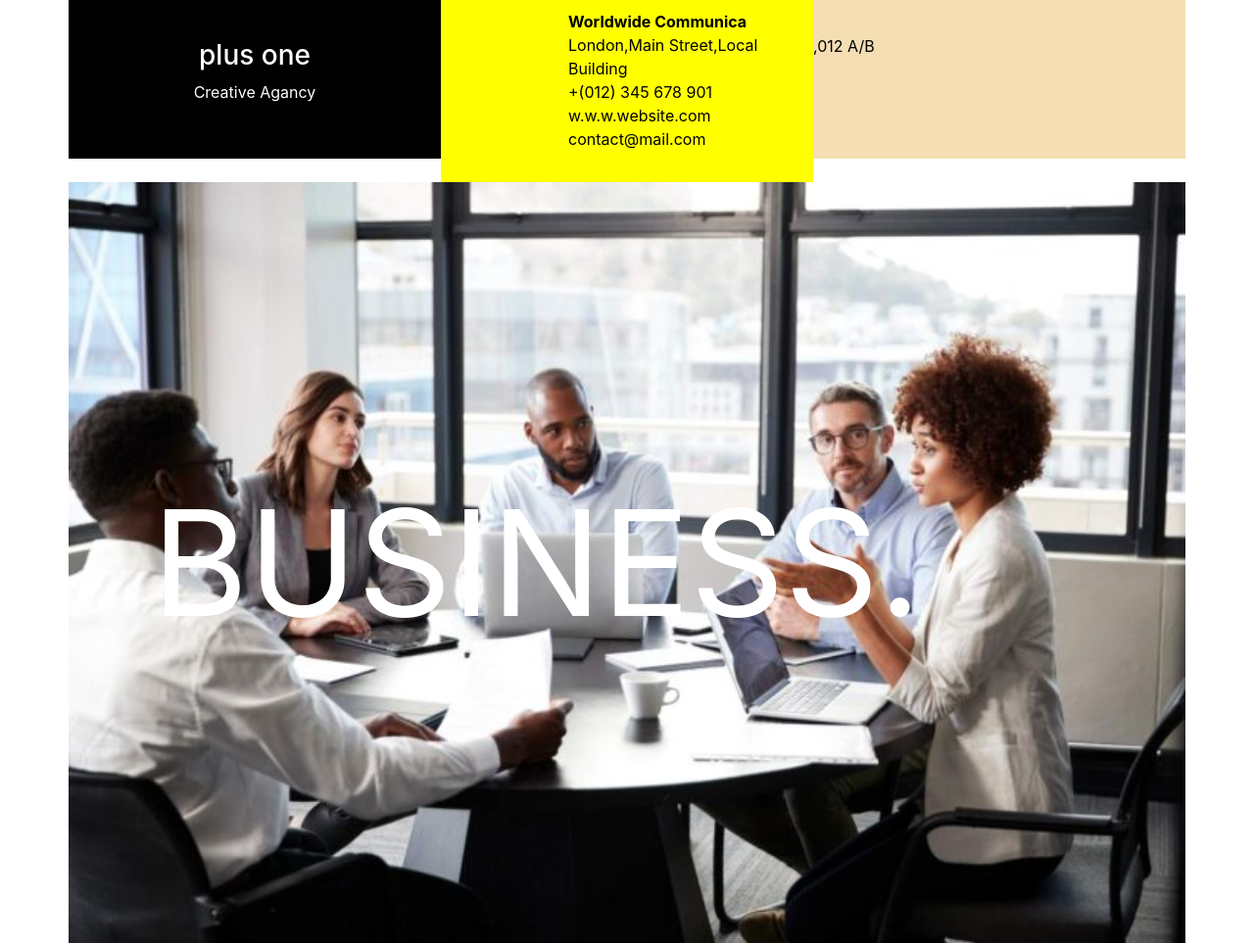
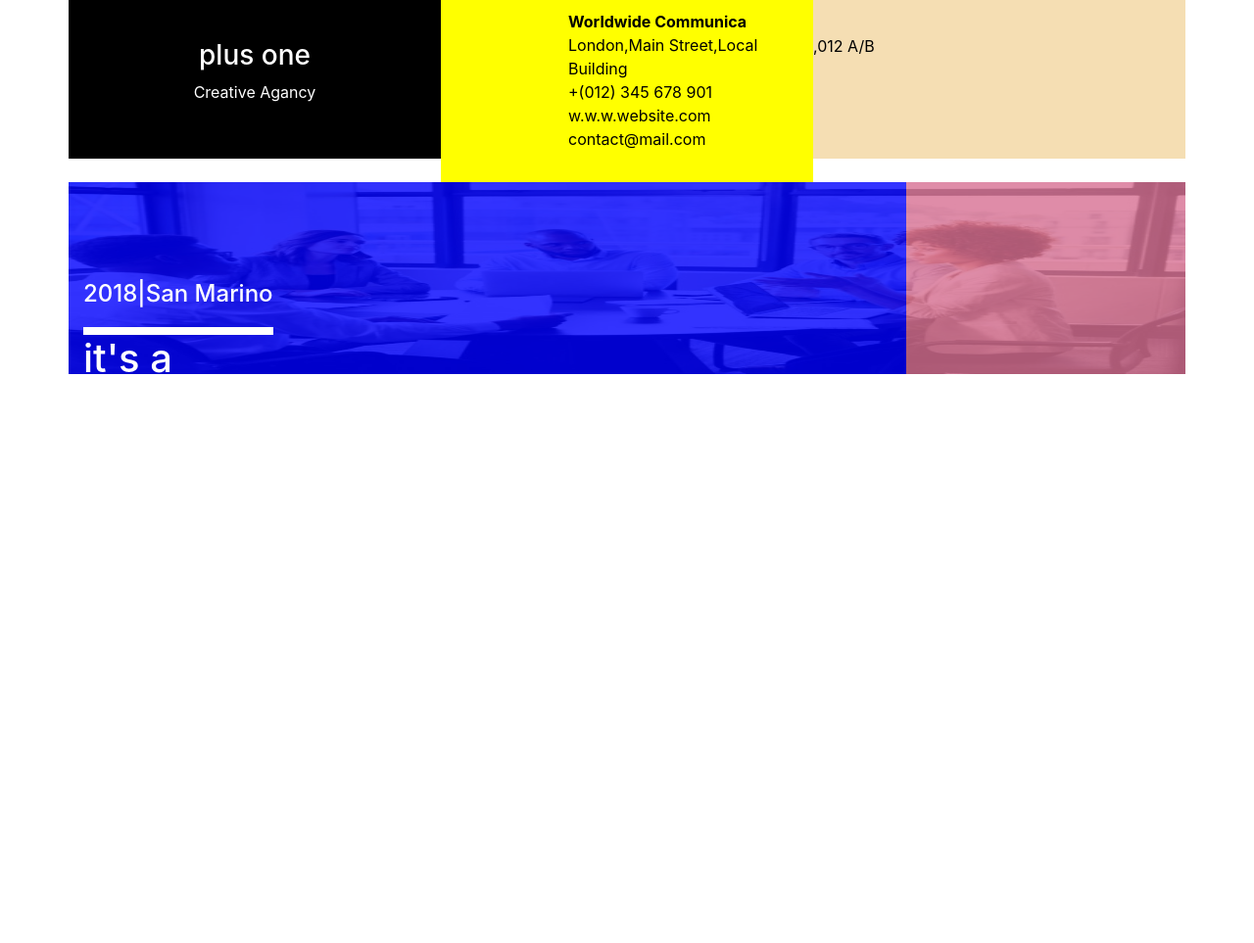
Before and after one commit to tisavirsodiya/layout4, a plain HTML site: page index.html in a window 1280 px wide. Shown: the whole page at 98% size. After the commit the page ends 800 px from the top, so only its background shows below. Drawn offline with nearby package versions, Linux system fonts and the light colour scheme.

Commit message:
half complate

```diff
--- a/css.css
+++ b/css.css
@@ -38,3 +38,41 @@
     margin:276px;
     margin-inline:70px;
 }
+.first
+{
+    background-color:rgb(0,0,255,0.8);
+    position:relative;
+    margin-top:-777px;
+    padding-top:100px;
+    padding-bottom:100px;
+    padding-left:100px;
+}
+.san_marino
+{
+    color:white;
+    position:relative;
+    font-size:xx-large;
+    font-weight:bold;
+}
+.hr_line
+{
+    width:194px;
+    height:8px;
+    background-color:white;
+    margin-top:19px;
+}
+.flyer_template
+{
+    color:white;
+    font-size:xxxX-large;
+    font-weight:bold;
+}
+.dot
+{
+    color:red;
+}
+.second
+{
+    margin-left:855px;
+    margin-top: -500px;
+}
--- a/index.html
+++ b/index.html
@@ -12,19 +12,35 @@
   <body>
     <div class="container">
         <div class="row" width="100%">
-            <div class="col-lg-4" style="padding: 0%;">
+            <div class="col-xl-4" style="padding: 0%;">
                 <div class="header_first"><h3>plus one</h3><p>Creative Agancy</p></div>
         </div>
-         <div class="col-lg-4" style="padding: 0%;">
+         <div class="col-xl-4" style="padding: 0%;">
               <div class="header_second"><b>Worldwide Communica</b><p>London,Main Street,Local Building<br>+(012) 345 678 901<br>w.w.w.website.com<br>contact@mail.com</p></div>
          </div>
-         <div class="col-lg-4" style="padding: 0%;">
+         <div class="col-xl-4" style="padding: 0%;">
             <div class="header_threrd">,012 A/B</div>
        </div>
      </div>
-     <div class="row">
-     <div class="col-lg-12 main_img"><p class="business">BUSINESS.</p></div></div>
+    <div class="row">
+        <div class="main_img">
+            <p class="business">BUSINESS.</p>
+            <div class="col-xl-9 first">
+                <div class="san_marino"><h4>2018|San Marino</h4></div>
+                <div class="hr_line"></div>
+                <div class="flyer_template"><h1>it's a<br>corporate<br>flyer template</h1><span class="dot">...</span></div>>
+                </div>
+            <div class="col-xl-3 second" style="background-color:rgb(216, 112, 147,0.8); height:15rem;">
 
+
+
+
+                </div>
+        </div>
+    </div>
+        <div class="row">
+
+        </div>
 
 
         </div>
@@ -32,7 +48,6 @@
     </div>
     </div>
     </div>
-</div>
     <!-- Optional JavaScript -->
     <!-- jQuery first, then Popper.js, then Bootstrap JS -->
     <script src="https://code.jquery.com/jquery-3.3.1.slim.min.js" integrity="sha384-q8i/X+965DzO0rT7abK41JStQIAqVgRVzpbzo5smXKp4YfRvH+8abtTE1Pi6jizo" crossorigin="anonymous"></script>
```
